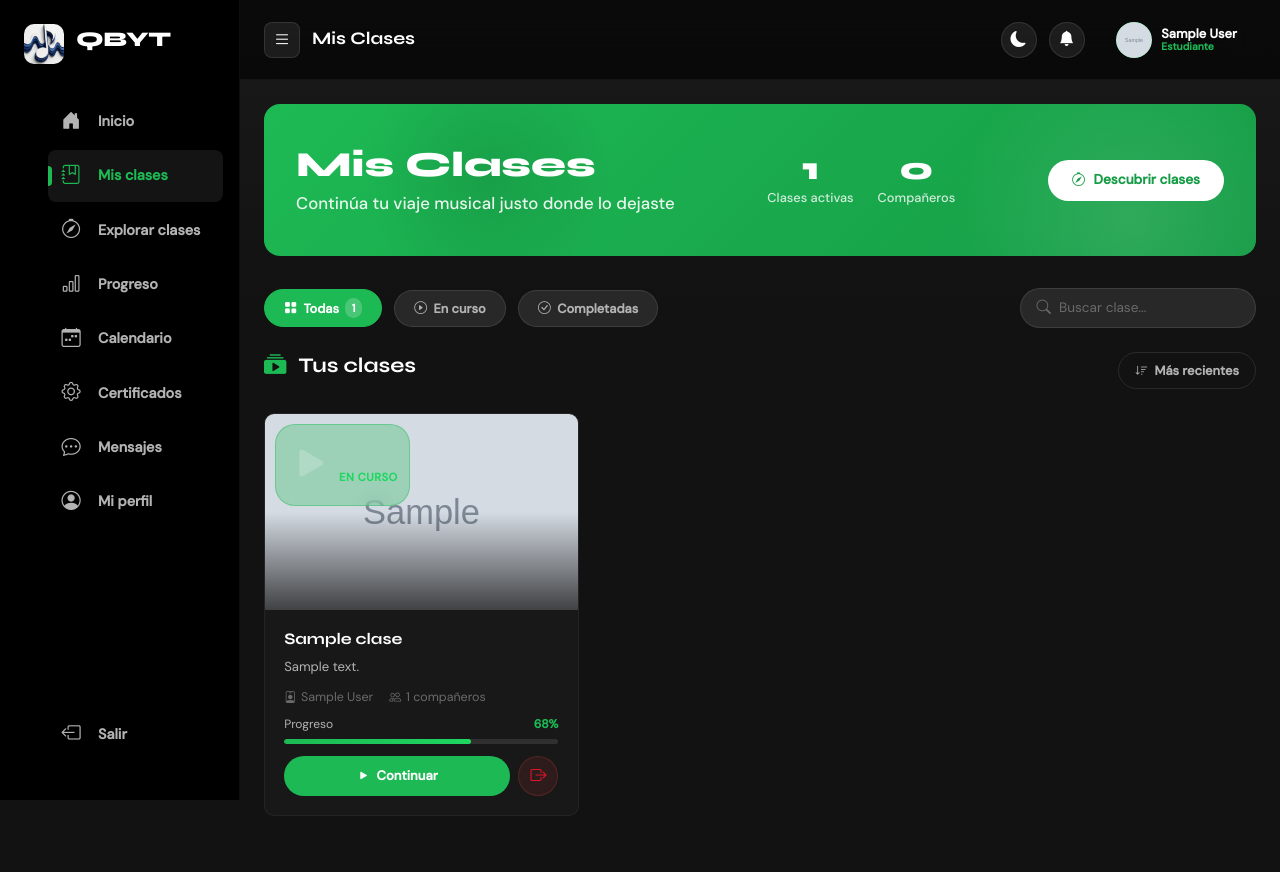
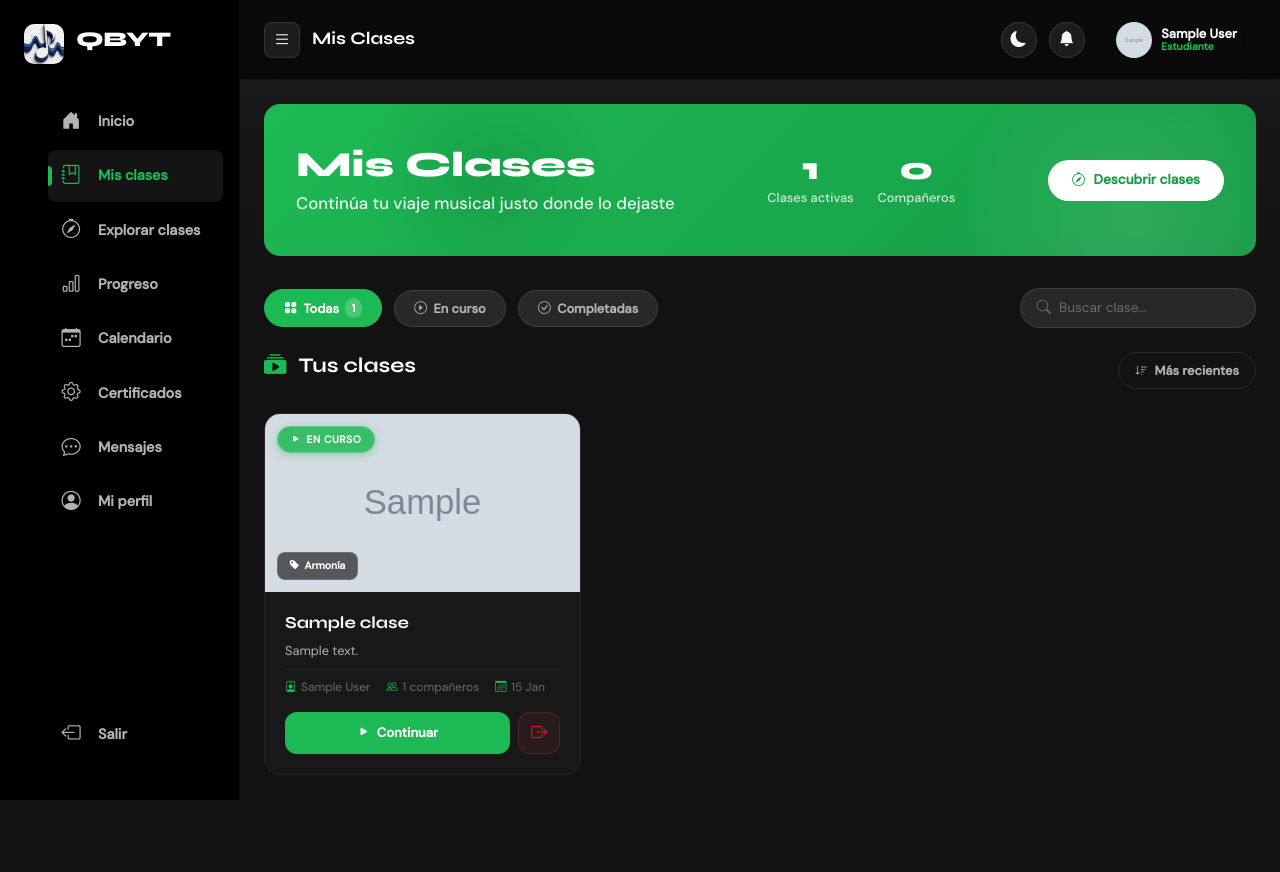
Before and after one commit to qbytestudio-lab/qbayt_django, a Django app: page /mis-clases/ in a window 1280 px wide. After the commit the page ends 800 px from the top, so only its background shows below. Run offline with Django 5.2, Linux system fonts and the light colour scheme; a user stored in the database is signed in; tables that the repository leaves empty hold one stand-in row (values such as "Sample post"); grey boxes marked "Sample" are stand-in pictures; data that the repository does not hold is empty.

Commit message:
re diseño cards estudiantes

```diff
--- a/web/static/web/css/mis_clases.css
+++ b/web/static/web/css/mis_clases.css
@@ -13,6 +13,10 @@
   --spotify-subtext: #b3b3b3;
   --spotify-muted: #6a6a6a;
   --danger: #e91429;
+  --accent-purple: #7c6fff;
+  --accent-pink: #ff6b9d;
+  --accent-orange: #ff9f43;
+  --accent-blue: #40a9ff;
 
   /* Superficies */
   --bg-body: #121212;
@@ -37,6 +41,10 @@
   --spotify-subtext: #4a4a6a;
   --spotify-muted: #8b8ba7;
   --danger: #ef4444;
+  --accent-purple: #8b5cf6;
+  --accent-pink: #ec4899;
+  --accent-orange: #f59e0b;
+  --accent-blue: #06b6d4;
 
   --bg-body: #f8f9fe;
   --bg-card: #ffffff;
@@ -318,20 +326,20 @@ body {
 
 .classes-grid {
   display: grid;
-  grid-template-columns: repeat(auto-fill, minmax(300px, 1fr));
-  gap: 1.5rem;
+  grid-template-columns: repeat(auto-fill, minmax(280px, 1fr));
+  gap: 1.25rem;
   margin-bottom: 2rem;
 }
 
 /* ═══════════════════════════════════════════ */
-/* CLASS CARD                                */
+/* CLASS CARD - REDISEÑADA SIN PROGRESO       */
 /* ═══════════════════════════════════════════ */
 
 .class-card {
   background: var(--bg-card);
-  border-radius: 10px;
+  border-radius: 16px;
   overflow: hidden;
-  transition: all 0.3s ease;
+  transition: all 0.4s cubic-bezier(0.4, 0, 0.2, 1);
   cursor: pointer;
   position: relative;
   display: flex;
@@ -341,33 +349,44 @@ body {
 }
 
 .class-card:hover {
-  background: var(--bg-hover);
-  transform: translateY(-5px);
-  box-shadow: 0 12px 24px var(--shadow);
+  transform: translateY(-6px);
+  box-shadow: 0 16px 32px var(--shadow);
+  border-color: var(--border-color);
 }
 
+/* Imagen de la card */
 .class-card-image {
   position: relative;
   width: 100%;
-  aspect-ratio: 16/10;
+  aspect-ratio: 16/9;
   overflow: hidden;
 }
 
 .class-card-image.has-image {
   background-size: cover;
   background-position: center;
+  transition: transform 0.5s ease;
+}
+
+.class-card:hover .class-card-image.has-image {
+  transform: scale(1.05);
 }
 
 .class-card-image.no-image {
-  background: linear-gradient(135deg, #1db954 0%, #169c46 100%);
+  background: linear-gradient(135deg, #1db954 0%, #169c46 50%, #0d7a32 100%);
   display: flex;
   align-items: center;
   justify-content: center;
 }
 
-.class-card-image i {
+.class-card-image.no-image i {
   font-size: 3rem;
-  color: rgba(255, 255, 255, 0.2);
+  color: rgba(255, 255, 255, 0.25);
+  transition: transform 0.4s ease;
+}
+
+.class-card:hover .class-card-image.no-image i {
+  transform: scale(1.2) rotate(-5deg);
 }
 
 .class-card-overlay {
@@ -376,13 +395,45 @@ body {
   left: 0;
   right: 0;
   bottom: 0;
-  background: linear-gradient(180deg, transparent 50%, rgba(0, 0, 0, 0.7) 100%);
+  background: linear-gradient(180deg, transparent 50%, rgba(0, 0, 0, 0.8) 100%);
+  opacity: 0;
+  transition: opacity 0.3s ease;
 }
 
+.class-card:hover .class-card-overlay {
+  opacity: 1;
+}
+
+/* Badge de estado */
+.class-status {
+  position: absolute;
+  top: 12px;
+  left: 12px;
+  padding: 0.3rem 0.8rem;
+  border-radius: 20px;
+  font-size: 0.65rem;
+  font-weight: 700;
+  text-transform: uppercase;
+  letter-spacing: 0.5px;
+  z-index: 2;
+  backdrop-filter: blur(10px);
+  display: flex;
+  align-items: center;
+  gap: 0.3rem;
+}
+
+.class-status.active {
+  background: rgba(29, 185, 84, 0.85);
+  color: #fff;
+  border: 1px solid rgba(255, 255, 255, 0.2);
+  box-shadow: 0 2px 8px rgba(29, 185, 84, 0.4);
+}
+
+/* Botón play */
 .class-play-btn {
   position: absolute;
-  bottom: 12px;
-  right: 12px;
+  bottom: -20px;
+  right: 15px;
   width: 48px;
   height: 48px;
   background: var(--spotify-green);
@@ -390,14 +441,14 @@ body {
   display: flex;
   align-items: center;
   justify-content: center;
-  font-size: 1.2rem;
+  font-size: 1.3rem;
   color: #fff;
   opacity: 0;
-  transform: translateY(10px);
-  transition: all 0.3s ease;
-  box-shadow: 0 4px 12px rgba(0, 0, 0, 0.4);
+  transform: translateY(20px);
+  transition: all 0.4s cubic-bezier(0.4, 0, 0.2, 1);
+  box-shadow: 0 6px 16px rgba(29, 185, 84, 0.5);
   text-decoration: none;
-  z-index: 2;
+  z-index: 3;
 }
 
 .class-card:hover .class-play-btn {
@@ -407,70 +458,71 @@ body {
 
 .class-play-btn:hover {
   background: var(--spotify-green-hover);
-  transform: scale(1.1) !important;
+  transform: scale(1.15) !important;
+  box-shadow: 0 8px 20px rgba(29, 185, 84, 0.7);
   color: #fff;
 }
 
-.class-status {
+/* Badge de categoría */
+.class-category-badge {
   position: absolute;
-  top: 10px;
-  left: 10px;
-  padding: 0.25rem 0.7rem;
-  border-radius: 20px;
-  font-size: 0.7rem;
+  bottom: 12px;
+  left: 12px;
+  padding: 0.3rem 0.7rem;
+  border-radius: 8px;
+  font-size: 0.65rem;
   font-weight: 700;
-  text-transform: uppercase;
-  letter-spacing: 0.5px;
   z-index: 2;
   backdrop-filter: blur(10px);
+  display: flex;
+  align-items: center;
+  gap: 0.3rem;
+  background: rgba(0, 0, 0, 0.6);
+  color: #fff;
+  border: 1px solid rgba(255, 255, 255, 0.15);
 }
 
-.class-status.active {
-  background: rgba(29, 185, 84, 0.3);
-  color: #1ed760;
-  border: 1px solid rgba(29, 185, 84, 0.4);
-}
-
-.class-status.completed {
-  background: rgba(255, 255, 255, 0.15);
-  color: #fff;
-  border: 1px solid rgba(255, 255, 255, 0.2);
-}
-
+/* Cuerpo de la card */
 .class-card-body {
-  padding: 1.2rem;
+  padding: 1.25rem;
   flex: 1;
   display: flex;
   flex-direction: column;
+  gap: 0.5rem;
 }
 
 .class-card-title {
   font-family: 'Syne', sans-serif;
   font-weight: 700;
-  font-size: 1rem;
+  font-size: 1.05rem;
   color: var(--text-primary);
-  margin-bottom: 0.5rem;
+  margin: 0;
   line-height: 1.3;
+  white-space: nowrap;
+  overflow: hidden;
+  text-overflow: ellipsis;
 }
 
 .class-card-description {
   color: var(--text-secondary);
-  font-size: 0.82rem;
-  line-height: 1.4;
+  font-size: 0.8rem;
+  line-height: 1.5;
   display: -webkit-box;
   -webkit-line-clamp: 2;
   -webkit-box-orient: vertical;
   overflow: hidden;
-  margin-bottom: 0.75rem;
+  margin: 0;
   flex: 1;
 }
 
+/* Meta info */
 .class-card-meta {
   display: flex;
   align-items: center;
   gap: 1rem;
   flex-wrap: wrap;
-  margin-bottom: 0.5rem;
+  padding-top: 0.5rem;
+  border-top: 1px solid var(--border-subtle);
 }
 
 .class-card-meta-item {
@@ -478,52 +530,20 @@ body {
   align-items: center;
   gap: 0.3rem;
   color: var(--text-muted);
-  font-size: 0.78rem;
+  font-size: 0.75rem;
 }
 
 .class-card-meta-item i {
-  font-size: 0.75rem;
+  font-size: 0.7rem;
+  color: var(--spotify-green);
 }
 
-.class-progress {
-  margin-bottom: 0.75rem;
-}
-
-.class-progress-info {
-  display: flex;
-  justify-content: space-between;
-  margin-bottom: 0.4rem;
-  font-size: 0.75rem;
-}
-
-.class-progress-text {
-  color: var(--text-secondary);
-}
-
-.class-progress-percent {
-  color: var(--spotify-green);
-  font-weight: 700;
-}
-
-.progress-bar {
-  width: 100%;
-  height: 5px;
-  background: var(--border-color);
-  border-radius: 100px;
-  overflow: hidden;
-}
-
-.progress-bar-fill {
-  height: 100%;
-  background: linear-gradient(90deg, var(--spotify-green), var(--spotify-green-hover));
-  border-radius: 100px;
-  transition: width 0.8s ease;
-}
-
+/* Footer */
 .class-card-footer {
   display: flex;
   gap: 0.5rem;
   margin-top: auto;
+  padding-top: 0.5rem;
 }
 
 .btn-class-primary {
@@ -531,13 +551,13 @@ body {
   background: var(--spotify-green);
   color: #fff;
   border: none;
-  padding: 0.6rem;
-  border-radius: 20px;
+  padding: 0.6rem 1rem;
+  border-radius: 12px;
   font-weight: 700;
   font-size: 0.82rem;
   text-align: center;
   text-decoration: none;
-  transition: all 0.2s;
+  transition: all 0.2s ease;
   display: flex;
   align-items: center;
   justify-content: center;
@@ -546,29 +566,32 @@ body {
 
 .btn-class-primary:hover {
   background: var(--spotify-green-hover);
-  transform: scale(1.03);
+  transform: translateY(-2px);
+  box-shadow: 0 4px 12px rgba(29, 185, 84, 0.4);
   color: #fff;
 }
 
 .btn-class-danger {
-  width: 40px;
-  height: 40px;
-  background: rgba(239, 68, 68, 0.1);
+  width: 42px;
+  height: 42px;
+  background: rgba(239, 68, 68, 0.08);
   border: 1px solid rgba(239, 68, 68, 0.2);
   color: var(--danger);
-  border-radius: 50%;
+  border-radius: 12px;
   display: flex;
   align-items: center;
   justify-content: center;
   text-decoration: none;
-  transition: all 0.2s;
+  transition: all 0.2s ease;
   font-size: 1rem;
   flex-shrink: 0;
 }
 
 .btn-class-danger:hover {
-  background: rgba(239, 68, 68, 0.2);
+  background: rgba(239, 68, 68, 0.15);
+  border-color: var(--danger);
   color: #ff4444;
+  transform: translateY(-2px);
 }
 
 /* ═══════════════════════════════════════════ */
@@ -624,25 +647,6 @@ body {
   background: var(--spotify-green-hover);
   transform: scale(1.05);
   color: #fff;
-}
-
-/* ═══════════════════════════════════════════ */
-/* ANIMATIONS                                */
-/* ═══════════════════════════════════════════ */
-
-@keyframes fadeInUp {
-  from {
-    opacity: 0;
-    transform: translateY(20px);
-  }
-  to {
-    opacity: 1;
-    transform: translateY(0);
-  }
-}
-
-.class-card {
-  animation: fadeInUp 0.5s ease forwards;
 }
 
 /* ═══════════════════════════════════════════ */
--- a/web/templates/web/mis_clases.html
+++ b/web/templates/web/mis_clases.html
@@ -76,8 +76,8 @@
   <div class="class-card" data-name="{{ clase.nombre|lower }}" data-status="active">
 
     <!-- Card Image -->
-    <div class="class-card-image {% if clase.imagen %}has-image{% else %}no-image{% endif %}" {% if clase.imagen %}
-      style="background-image: url('{{ clase.imagen.url }}');" {% endif %}>
+    <div class="class-card-image {% if clase.imagen %}has-image{% else %}no-image{% endif %}"
+         {% if clase.imagen %}style="background-image: url('{{ clase.imagen.url }}');"{% endif %}>
 
       {% if not clase.imagen %}
       <i class="bi bi-music-note-beamed"></i>
@@ -89,6 +89,11 @@
       <span class="class-status active">
         <i class="bi bi-play-fill"></i> En curso
       </span>
+
+      <!-- Badge de categoría -->
+      <div class="class-category-badge">
+        <i class="bi bi-tag-fill"></i> {{ clase.get_categoria_tema_display|default:"Clase" }}
+      </div>
 
       <!-- Play Button -->
       <a href="{% url 'estudiante:detalle_clase_estudiante' clase.id %}" class="class-play-btn">
@@ -114,17 +119,12 @@
           <i class="bi bi-people"></i>
           {{ clase.estudiantes.count }} compañeros
         </span>
-      </div>
-
-      <!-- Progress Bar -->
-      <div class="class-progress">
-        <div class="class-progress-info">
-          <span class="class-progress-text">Progreso</span>
-          <span class="class-progress-percent">68%</span>
-        </div>
-        <div class="progress-bar">
-          <div class="progress-bar-fill" style="width: 68%;"></div>
-        </div>
+        {% if clase.fecha_inicio %}
+        <span class="class-card-meta-item">
+          <i class="bi bi-calendar3"></i>
+          {{ clase.fecha_inicio|date:"d M" }}
+        </span>
+        {% endif %}
       </div>
 
       <!-- Footer Buttons -->
```
Also changed, not shown: 1 other file.
